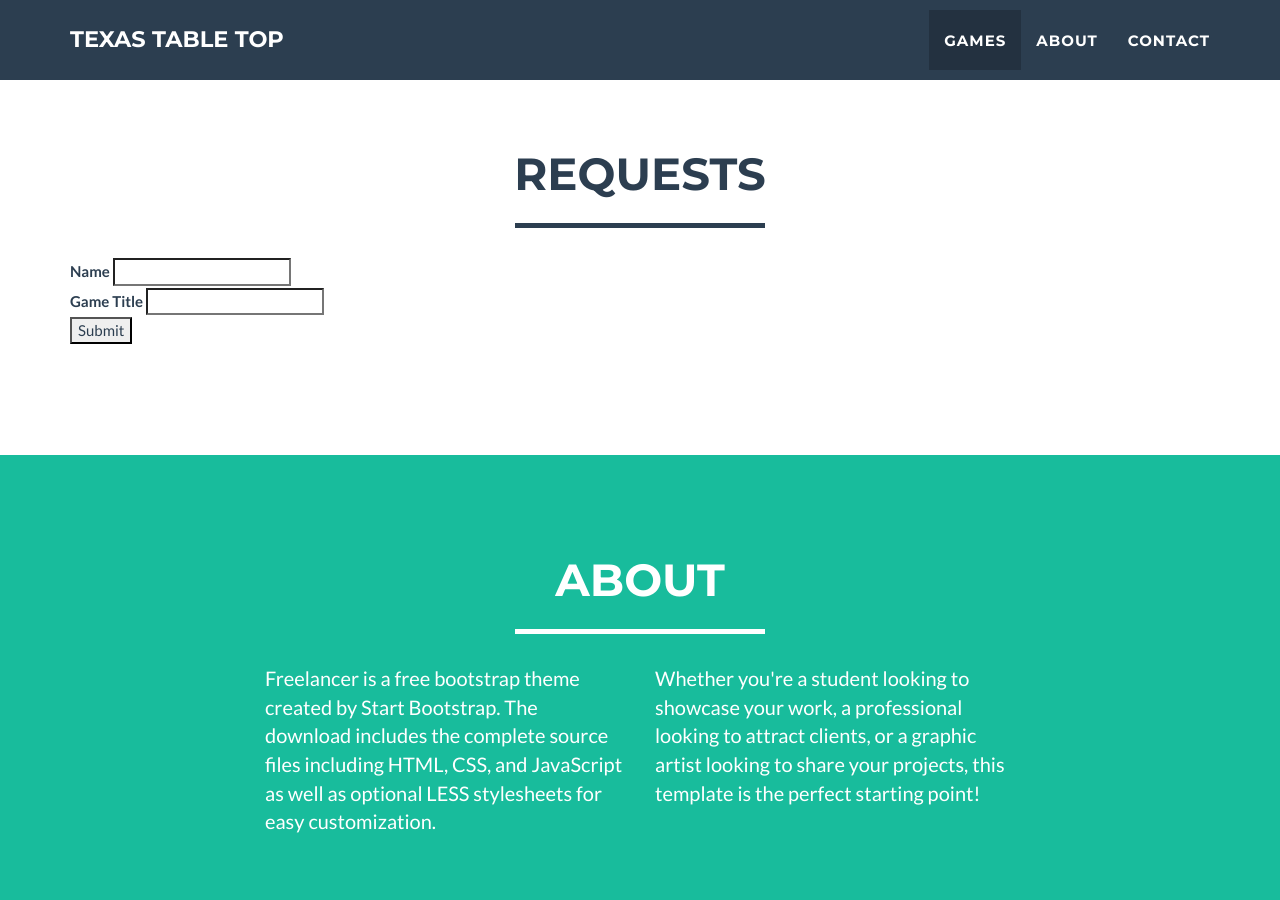
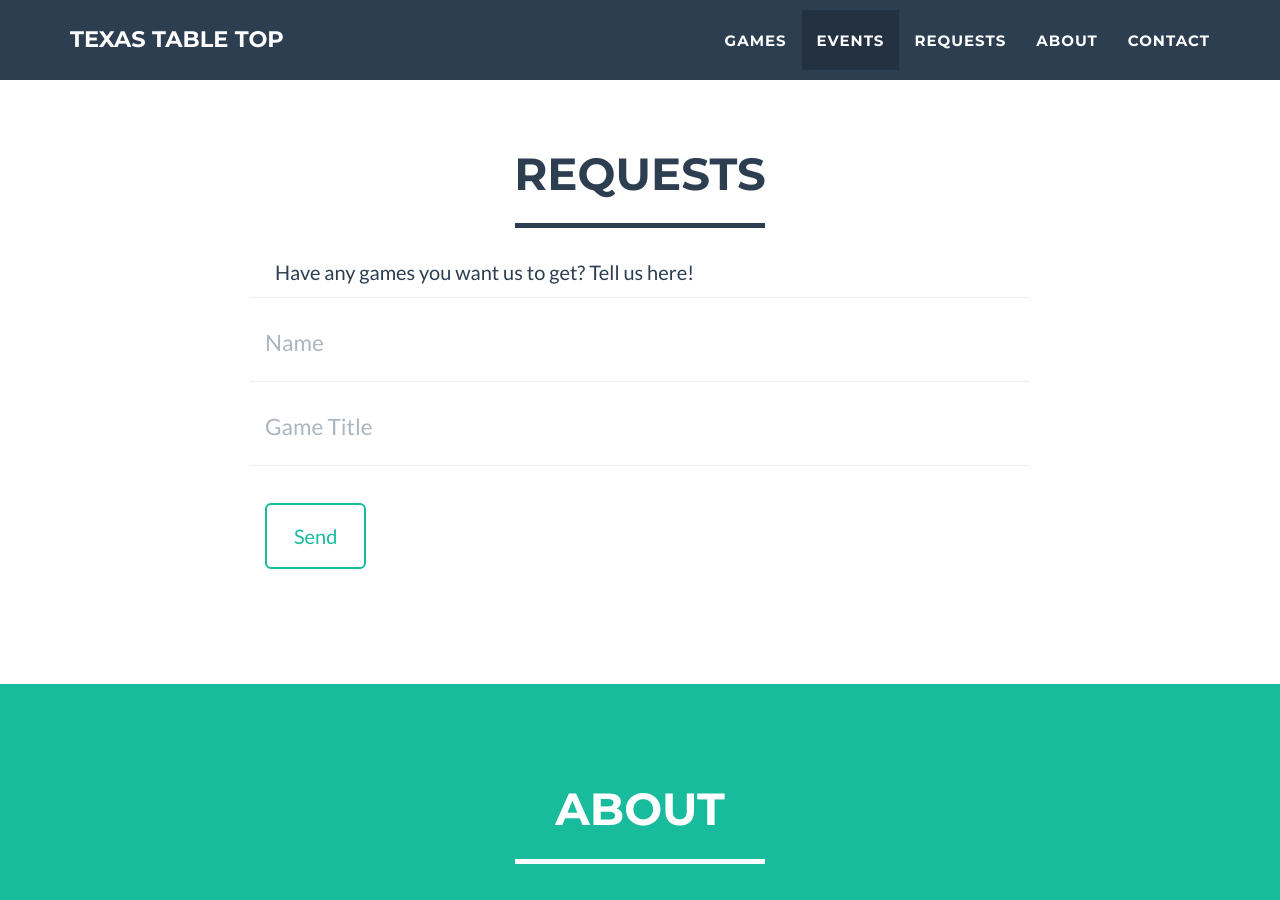
Before and after one commit to TheFireFerret/TexasTableTop, a Jekyll site: the page built from index.html, in a window 1280 px wide and 900 px high, scrolled down 2205 px. Built offline with Jekyll 4.4.1, drawn with Linux system fonts in a browser that asks for light colours; nearby versions of some CDN libraries.

Commit message:
Fixed game request formatting

```diff
--- a/_includes/events.html
+++ b/_includes/events.html
@@ -1,4 +1,4 @@
-<!-- About Section -->
+<!-- Events Section -->
 <section class="success" id="events">
   <div class="container">
     <div class="row">
--- a/_includes/games_grid.html
+++ b/_includes/games_grid.html
@@ -1,5 +1,5 @@
 
-    <!-- Portfolio Grid Section -->
+    <!-- Games Grid Section -->
     <section id="portfolio">
         <div class="container">
             <div class="row">
--- a/_includes/nav.html
+++ b/_includes/nav.html
@@ -5,6 +5,8 @@
             <div class="navbar-header page-scroll">
                 <button type="button" class="navbar-toggle" data-toggle="collapse" data-target="#bs-example-navbar-collapse-1">
                     <span class="sr-only">Toggle navigation</span>
+                    <span class="icon-bar"></span>
+                    <span class="icon-bar"></span>
                     <span class="icon-bar"></span>
                     <span class="icon-bar"></span>
                     <span class="icon-bar"></span>
@@ -22,6 +24,12 @@
                         <a href="#portfolio">Games</a>
                     </li>
                     <li class="page-scroll">
+                        <a href="#events">Events</a>
+                    </li>
+                    <li class="page-scroll">
+                        <a href="#requests">Requests</a>
+                    </li>
+                    <li class="page-scroll">
                         <a href="#about">About</a>
                     </li>
                     <li class="page-scroll">
--- a/_includes/navlist.html
+++ b/_includes/navlist.html
@@ -1,4 +1,4 @@
-   <!-- Navigation -->
+   <!-- Navigation List -->
     <nav class="navbar navbar-default navbar-fixed-top">
         <div class="container">
             <!-- Brand and toggle get grouped for better mobile display -->
--- a/_includes/requests.html
+++ b/_includes/requests.html
@@ -1,4 +1,4 @@
-<!-- About Section -->
+<!-- Request Section -->
 <section id="requests">
   <div class="container">
     <div class="row">
@@ -8,62 +8,36 @@
       </div>
     </div>
     <div>
+      <div class="col-lg-8 col-lg-offset-2">
+        <p>Have any games you want us to get? Tell us here!</p>
+      </div>
+      <br>
 
-
+      <div class="row">
+        <div class="col-lg-8 col-lg-offset-2">
           <form action="https://docs.google.com/forms/d/103CkKdM1NQiZ4uedda0IYrzA4KcEd4gYtHmfOJIAm3k/formResponse"
-                  method="POST" id="ss-form" target="_self" onsubmit="">
-                <ol role="list" class="ss-question-list" style="padding-left: 0">
-                    <div class="ss-form-question errorbox-good" role="listitem">
-                        <div dir="auto" class="ss-item  ss-text">
-                            <div class="ss-form-entry">
-                                <label class="ss-q-item-label" for="entry_1596607296">
-                                    <div class="ss-q-title">Name
+          method="POST" id="ss-form" target="_blank" onsubmit="">
+          <div class="row control-group">
+            <div class="form-group col-xs-12 floating-label-form-group controls">
+              <label for="entry_1596607296">Name</label>
+              <input type="text" name="entry.1596607296" value="" class="ss-q-short form-control id="entry_1596607296" dir="auto" aria-label="Name  " placeholder="Name" title="">        							<p class="help-block text-danger"></p>
             </div>
-                                    <div class="ss-q-help ss-secondary-text" dir="auto"></div>
-                                </label>
-                                <input type="text" name="entry.1596607296" value="" class="ss-q-short"
-                                       id="entry_1596607296" dir="auto" aria-label="Name  " title="">
-                                <div class="error-message" id="1511753343_errorMessage"></div>
+          </div>
+          <div class="row control-group">
+            <div class="form-group col-xs-12 floating-label-form-group controls">
+              <label for="entry_313256364">Name</label>
+              <input type="text" name="entry.313256364" value="" class="ss-q-short form-control id="entry_1596607296" dir="auto" aria-label="Name  " placeholder="Game Title" title="">        							<p class="help-block text-danger"></p>
+            </div>
+          </div>
+          <br>
+          <div id="success"></div>
+          <div class="row">
+            <div class="form-group col-xs-12">
+              <button type="submit" class="btn btn-outline btn-lg">Send</button>
+            </div>
+          </div>
+        </form>
       </div>
     </div>
   </div>
-                    <div class="ss-form-question errorbox-good" role="listitem">
-                        <div dir="auto" class="ss-item  ss-text">
-                            <div class="ss-form-entry">
-                                <label class="ss-q-item-label" for="entry_313256364">
-                                    <div class="ss-q-title">Game Title
-                                    </div>
-                                    <div class="ss-q-help ss-secondary-text" dir="auto"></div>
-                                </label>
-                                <input type="text" name="entry.313256364" value="" class="ss-q-short"
-                                       id="entry_313256364" dir="auto" aria-label="Game Title  " title="">
-                                <div class="error-message" id="1689414643_errorMessage"></div>
-                            </div>
-                        </div>
-                    </div>
-                    <input type="hidden" name="draftResponse" value="[,,&quot;-4540072162834925329&quot;]
-  ">
-                    <input type="hidden" name="pageHistory" value="0">
-
-                    <input type="hidden" name="fvv" value="0">
-
-
-                    <input type="hidden" name="fbzx" value="-4540072162834925329">
-
-                    <div class="ss-item ss-navigate">
-                        <table id="navigation-table">
-                            <tbody>
-                            <tr>
-                                <td class="ss-form-entry goog-inline-block" id="navigation-buttons" dir="ltr">
-                                    <input type="submit" name="submit" value="Submit" id="ss-submit"
-                                           class="jfk-button jfk-button-action ">
-                            </tr>
-                            </tbody>
-                        </table>
-                    </div>
-                </ol>
-            </form>
-
-
-        </div>
 </section>
```
Also changed, not shown: 10 other files. Lines whose indentation alone changed are shown as unchanged.
